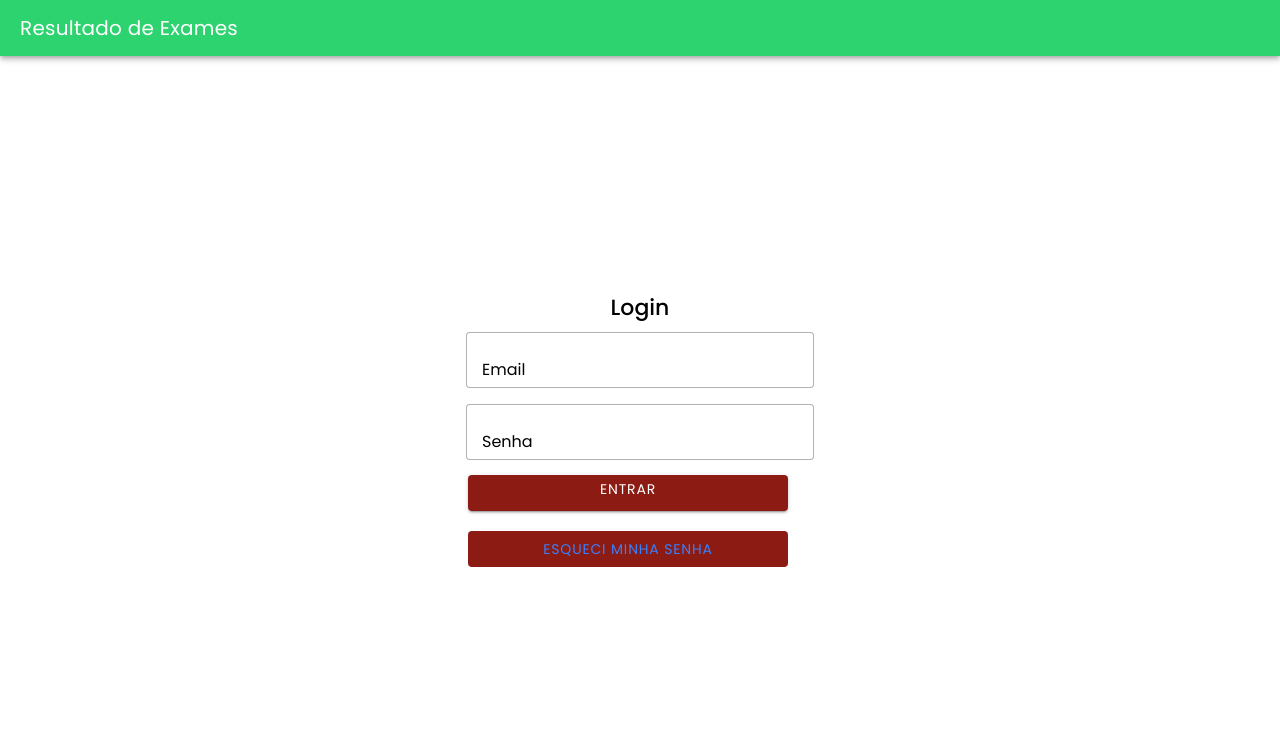
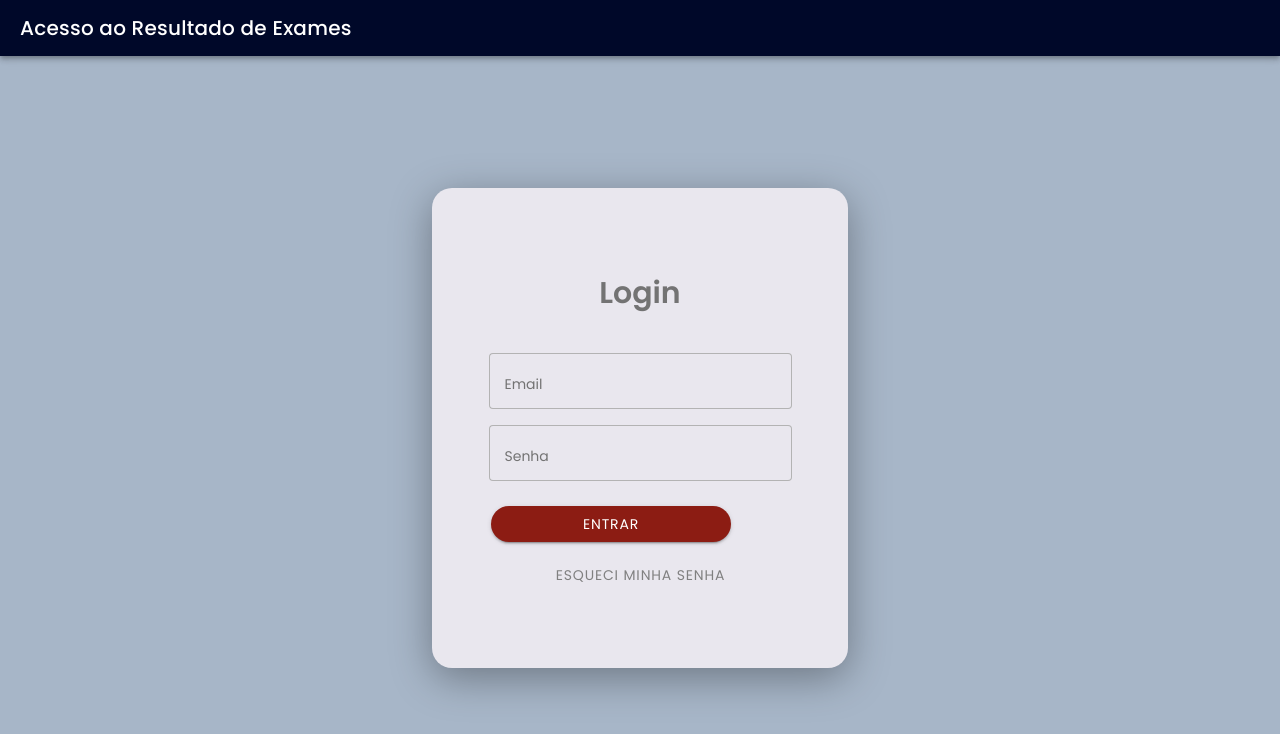
Before and after one commit to michellydarquia/Projeto_Web, a React (Vite) app: page /login in a window 1280 px wide. Shown: the top 734 px of the page. Built offline with nearby package versions, Linux system fonts and the light colour scheme.

Commit message:
login quase ok

```diff
--- a/src/pages/Home.tsx
+++ b/src/pages/Home.tsx
@@ -40,7 +40,7 @@ const Home: React.FC = () => {
                                 </div>
                             </IonCol>
                             <IonCol class='colBtt'>
-                                <IonCard id='card'>
+                                <IonCard id='homeCard'>
                                 <IonRow>
                                         <IonTitle id='loginTitle'>
                                             <h2>Escolha seu tipo de login:</h2>
@@ -50,12 +50,12 @@ const Home: React.FC = () => {
 
                                     <IonRow id='rowPac'>
                                     <IonButton href='/login' id="bttPac"
-                                    className='button'
+                                    className='buttonPacMed'
                                     expand='block'
                                     shape='round'
                                     >Login como paciente</IonButton>
                                     </IonRow>
-                                    <IonRow id='loginText'>
+                                    <IonRow id='lineText'>
                                         <div id='linha_separacao'></div>
                                         <IonText>
                                             <p>OU</p>
@@ -65,7 +65,7 @@ const Home: React.FC = () => {
                                     </IonRow>
                                     <IonRow>
                                     <IonButton href='/login' id="bttMed"
-                                    className='button'
+                                    className='buttonPacMed'
                                     expand='block'
                                     shape='round'
                                     >Login como profissional</IonButton>
--- a/src/pages/Login.tsx
+++ b/src/pages/Login.tsx
@@ -10,6 +10,7 @@ import {
     IonImg,
     IonGrid,
     IonRow,
+    IonCard,
 
 } from '@ionic/react';
 
@@ -17,7 +18,7 @@ import React, { useState } from 'react';
 import { signInWithEmailAndPassword } from "firebase/auth";
 import { auth } from "../firebase";
 import { Redirect } from 'react-router';
-import examImg from '../imagens/medicaImg.png'
+import '../theme/login.css'
 const Login: React.FC = () => {
 
     const [email, setEmail] = useState<any>('');
@@ -43,22 +44,17 @@ const Login: React.FC = () => {
 
     return (
         <>
-            <IonPage id="main-content1">
+            <IonPage id="main-content">
 
 
                 <IonHeader class='teste'>
 
-                    <IonToolbar color={'success'}>
-                        <IonTitle>Resultado de Exames</IonTitle>
+                    <IonToolbar  id='loginTbar'>
+                        <IonTitle id='titleTbar'>Acesso ao Resultado de Exames</IonTitle>
                     </IonToolbar>
                 </IonHeader>
 
-
-
-
-
-
-                <IonContent className="ion-padding">
+                <IonContent id='contentLogin' className="ion-padding">
 
                     <div
                         style={{
@@ -69,11 +65,12 @@ const Login: React.FC = () => {
                         height: '100%',
                         }}
                     >
-                        <IonText>
-                            <h3>Login</h3>
+                        <IonCard id='loginCard'>
+                        <IonText id='loginText'>
+                            <h3 id='hLogin'>Login</h3>
                         </IonText>
                         <form>
-                            <IonInput class=""
+                            <IonInput id='emailBtt'
 
                                 type='text'
                                 label="Email"
@@ -87,7 +84,7 @@ const Login: React.FC = () => {
 
 
 
-                            <IonInput
+                            <IonInput id='senhaBtt'
                                 className='ion-margin-top'
                                 type='password'
                                 label="Senha"
@@ -99,18 +96,26 @@ const Login: React.FC = () => {
 
 
                             ></IonInput>
-                            <IonButton
+                            <IonButton id='entrarBtt'
                             // type="submit"
                             expand='block'
+                            shape='round'
                             onClick={login}
                             className='ion-padding-top'
                             >Entrar</IonButton>
 
                             <IonText className='ion-padding-top'>
-                            <IonButton fill="clear" href='/'>Esqueci minha senha</IonButton>
+                            <IonButton id='esqueciBtt'
+                            fill="clear"
+                            href='/'
+                            expand='block'
+                            className='ion-padding-center'
+                            >Esqueci minha senha</IonButton>
                             </IonText>
 
                         </form>
+                        </IonCard>
+
                     </div>
                 </IonContent>
 
--- a/src/theme/home.css
+++ b/src/theme/home.css
@@ -78,7 +78,7 @@
     margin-bottom: 4rem;
 }
 
-#card {
+#homeCard {
 
     width: 30rem;
     height: 30rem;
@@ -109,7 +109,7 @@
 
 }
 
-.button{
+.buttonPacMed{
     width: 20rem;
     --background:var(--ion-color-darkRed, #8C1C13);
     margin-top: 10px;
@@ -123,7 +123,7 @@
 #bttMed{
     margin-top: 15px;
 }
-#loginText{
+#lineText{
     display: flex;
     justify-content: center;
     align-items: center;
@@ -132,7 +132,7 @@
 }
 #linha_separacao{
     border-bottom: 1px solid gray; /* Estilo da linha */
-    width: 8rem; /* Largura total */
-    margin-left: 10px ; /* Margem para espaçamento */
+    width: 8rem;
+    margin-left: 10px ;
     margin-right: 10px;
 }
--- a/src/theme/login.css
+++ b/src/theme/login.css
@@ -1,9 +1,60 @@
-.teste{
-    background: url('../imagens/medico-realizando-pesquisas-medicas-em-laboratorio.jpg');
-}
-#imagem{
 
-    width: 100%;
-    height: 150px;
+
+#contentLogin{
+    --background:var(--ion-color-powderBlue, #A7B6C8);
 
 }
+
+#loginTbar{
+    --background: var(--ion-color-oxfordBlue, #000829);
+    color: white;
+
+}
+#titleTbar{
+    font-family: "Poppins", sans-serif;
+    font-size: 20px;
+    font-weight: 500;
+    font-style: normal;
+}
+
+#loginCard{
+    width: 26rem;
+    height: 30rem;
+    display: flex;
+    justify-content: center;
+    align-items: center;
+    flex-direction: column;
+    padding: 30px 35px;
+    background: /*#F6F5F8*/#E9E7EE/*#A7B6C8*/;
+    border-radius: 20px;
+    box-shadow: 0px 10px 40px rgba(0, 0, 0, 0.34);
+}
+
+#loginText{
+    margin-bottom: 2rem;
+
+}
+#hLogin{
+    font-family: "Poppins", sans-serif;
+    font-size: 30px;
+    font-weight: 600;
+    font-style: normal;
+}
+
+#senhaBtt{
+    margin-bottom: 25px;
+
+}
+
+#entrarBtt{
+    width: 15rem;
+    --background:var(--ion-color-darkRed, #8C1C13);
+}
+
+#esqueciBtt{
+    color: gray;
+}
+
+#esqueciBtt:hover{
+    color: #8C1C13;
+}
--- a/src/theme/variables.css
+++ b/src/theme/variables.css
@@ -6,6 +6,8 @@ http://ionicframework.com/docs/theming/ */
   --ion-color-silverBlue:#748BA8;
   --ion-background-color-white1: #F6F5F8;
   --ion-color-darkRed: #8C1C13;
+  --ion-color-oxfordBlue: #000829;
+  --ion-color-powderBlue: #A7B6C8;
   /** primary **/
   --ion-color-primary: #3880ff;
   --ion-color-primary-rgb: 56, 128, 255;
```
